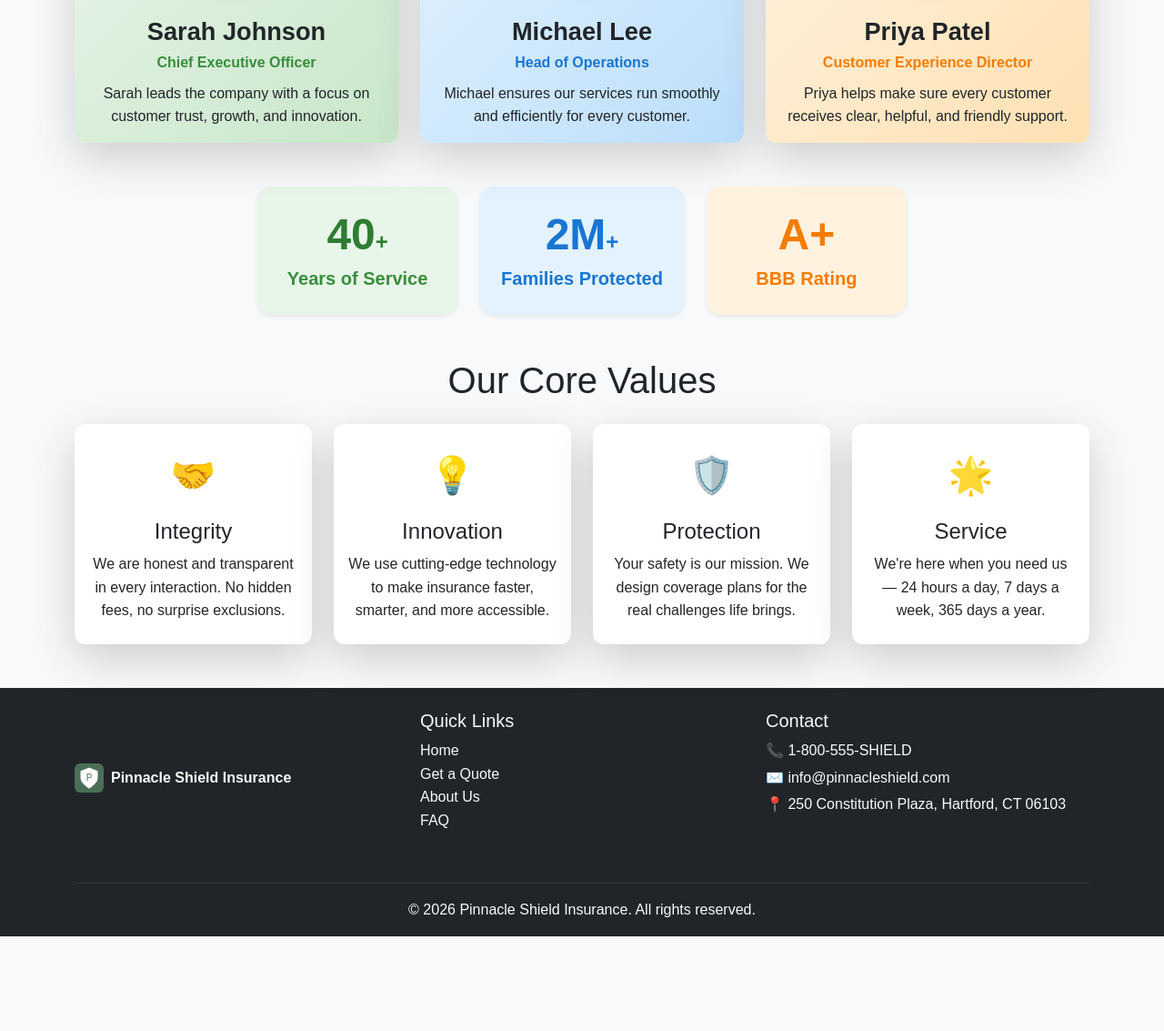
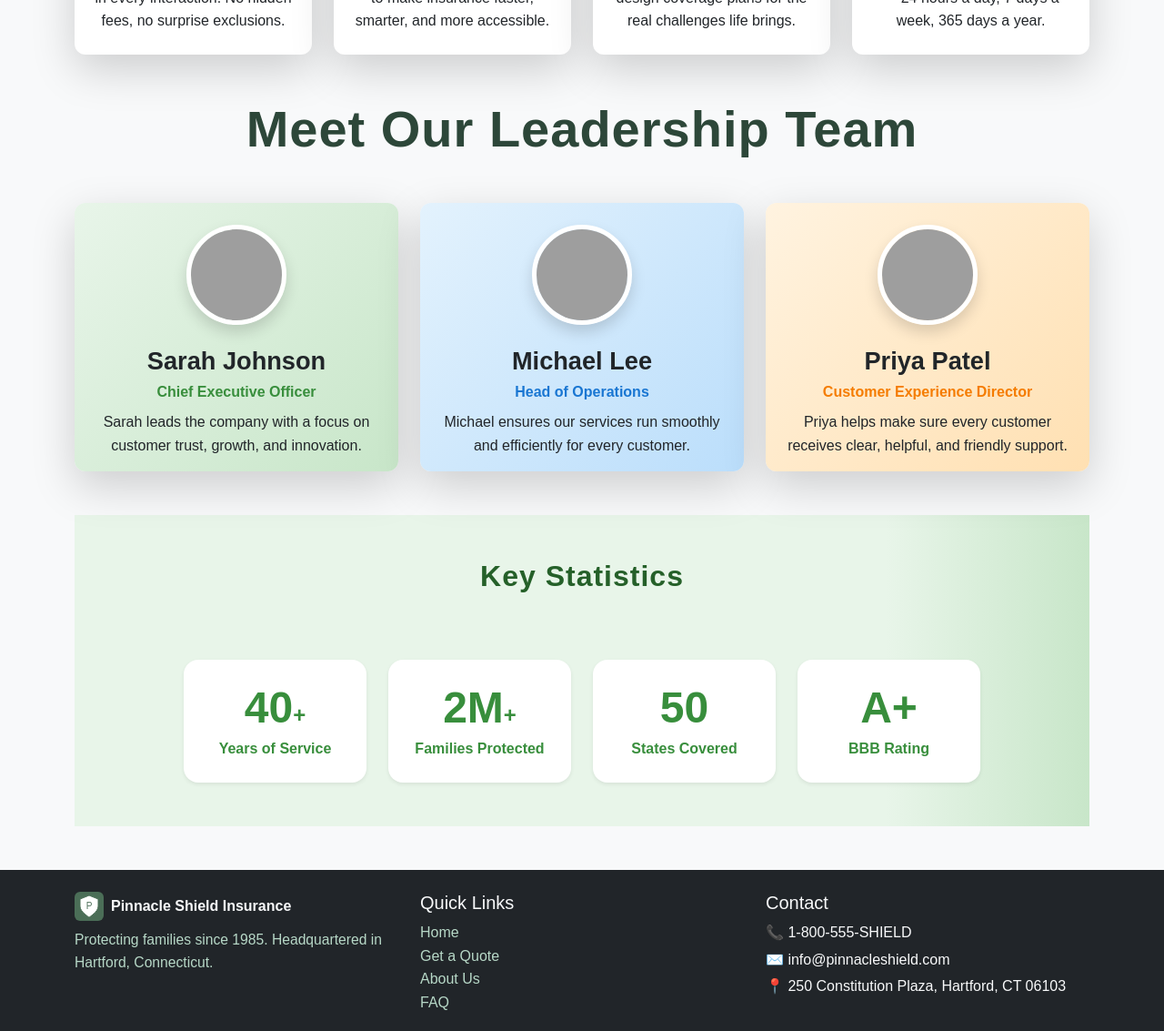
Before and after one commit to iltStudent01/Pinnacle-Shield-Insurance, a plain HTML site: page about.html in a window 1280 px wide. Shown: the part 699-1832 px from the top of the page at 91% size. Before the commit the page ends 1728 px from the top, so only its background shows below. Drawn offline with nearby package versions, Linux system fonts and the light colour scheme; grey boxes are pictures that could not be loaded.

Commit message:
Fix footer layout and add company tagline

```diff
--- a/about.html
+++ b/about.html
@@ -50,10 +50,10 @@
   </nav>
 
   <!-- Main content --><main class="container my-5">
-    <h1 class="mb-4">About Pinnacle Shield Insurance</h1>
+    <h1 class="mb-4 text-center">About Pinnacle Shield Insurance</h1>
 
     <!-- Company overview -->
-    <section class="mb-5">
+    <section class="mb-5" style="max-width:900px;margin:auto;">
       <p>
         Pinnacle Shield Insurance was founded in 1985 and has grown into a trusted provider
         of auto, home, and life insurance. Headquartered in Hartford, Connecticut, we proudly
@@ -70,69 +70,9 @@
       </p>
     </section>
 
-    <!-- Leadership team --><section class="mb-5">
-      <h2 class="text-center mb-5 display-4 fw-bold" style="letter-spacing:1px; color:#2d4739;">Meet Our Leadership Team</h2>
-      <div class="row g-4 justify-content-center">
-        <div class="col-md-4">
-          <div class="card h-100 shadow-lg border-0 text-center" style="background:linear-gradient(135deg,#e8f5e9,#c8e6c9);">
-            <div class="mx-auto mt-4 mb-2" style="width:110px;height:110px;display:flex;align-items:center;justify-content:center;background:#4B6E57;color:#fff;font-size:3rem;font-weight:700;border-radius:50%;box-shadow:0 2px 12px #0001;">
-              SJ
-            </div>
-            <div class="card-body">
-              <h4 class="card-title mb-1 fw-bold" style="font-size:1.7rem;">Sarah Johnson</h4>
-              <p class="card-text fw-semibold mb-2" style="color:#388e3c;">Chief Executive Officer</p>
-              <p class="card-text mb-0">Sarah leads the company with a focus on customer trust, growth, and innovation.</p>
-            </div>
-          </div>
-        </div>
-        <div class="col-md-4">
-          <div class="card h-100 shadow-lg border-0 text-center" style="background:linear-gradient(135deg,#e3f2fd,#bbdefb);">
-            <div class="mx-auto mt-4 mb-2" style="width:110px;height:110px;display:flex;align-items:center;justify-content:center;background:#1976d2;color:#fff;font-size:3rem;font-weight:700;border-radius:50%;box-shadow:0 2px 12px #0001;">
-              ML
-            </div>
-            <div class="card-body">
-              <h4 class="card-title mb-1 fw-bold" style="font-size:1.7rem;">Michael Lee</h4>
-              <p class="card-text fw-semibold mb-2" style="color:#1976d2;">Head of Operations</p>
-              <p class="card-text mb-0">Michael ensures our services run smoothly and efficiently for every customer.</p>
-            </div>
-          </div>
-        </div>
-        <div class="col-md-4">
-          <div class="card h-100 shadow-lg border-0 text-center" style="background:linear-gradient(135deg,#fff3e0,#ffe0b2);">
-            <div class="mx-auto mt-4 mb-2" style="width:110px;height:110px;display:flex;align-items:center;justify-content:center;background:#f57c00;color:#fff;font-size:3rem;font-weight:700;border-radius:50%;box-shadow:0 2px 12px #0001;">
-              PP
-            </div>
-            <div class="card-body">
-              <h4 class="card-title mb-1 fw-bold" style="font-size:1.7rem;">Priya Patel</h4>
-              <p class="card-text fw-semibold mb-2" style="color:#f57c00;">Customer Experience Director</p>
-              <p class="card-text mb-0">Priya helps make sure every customer receives clear, helpful, and friendly support.</p>
-            </div>
-          </div>
-        </div>
-      </div>
-      <div class="row mt-5 justify-content-center">
-        <div class="col-md-10">
-          <div class="d-flex flex-wrap justify-content-center gap-4">
-            <div class="stat-card text-center p-4 rounded-4 shadow-sm" style="min-width:220px;background:#e8f5e9;">
-              <div class="display-5 fw-bold mb-1" style="color:#2e7d32;">40<span style="font-size:1.5rem;">+</span></div>
-              <div class="fs-5 fw-semibold" style="color:#388e3c;">Years of Service</div>
-            </div>
-            <div class="stat-card text-center p-4 rounded-4 shadow-sm" style="min-width:220px;background:#e3f2fd;">
-              <div class="display-5 fw-bold mb-1" style="color:#1976d2;">2M<span style="font-size:1.5rem;">+</span></div>
-              <div class="fs-5 fw-semibold" style="color:#1976d2;">Families Protected</div>
-            </div>
-            <div class="stat-card text-center p-4 rounded-4 shadow-sm" style="min-width:220px;background:#fff3e0;">
-              <div class="display-5 fw-bold mb-1" style="color:#f57c00;">A+</div>
-              <div class="fs-5 fw-semibold" style="color:#f57c00;">BBB Rating</div>
-            </div>
-          </div>
-        </div>
-      </div>
-    </section>
-
-    <!-- Company values -->
-    <section>
-      <h2 class="display-6 mb-4 text-center">Our Core Values</h2>
+    <!-- Core Values section -->
+    <section class="mb-5">
+      <h2 class="display-6 mb-4 text-center fw-bold" style="letter-spacing:1px; color:#2d4739;">Our Core Values</h2>
       <div class="row g-4 justify-content-center mb-5">
         <div class="col-md-6 col-lg-3">
           <div class="card h-100 shadow-lg border-0 text-center py-4 px-3">
@@ -164,17 +104,90 @@
         </div>
       </div>
     </section>
+
+    <!-- Leadership Team section -->
+    <section class="mb-5">
+      <h2 class="text-center mb-5 display-4 fw-bold" style="letter-spacing:1px; color:#2d4739;">Meet Our Leadership Team</h2>
+      <div class="row g-4 justify-content-center">
+        <div class="col-md-4">
+          <div class="card h-100 shadow-lg border-0 text-center" style="background:linear-gradient(135deg,#e8f5e9,#c8e6c9);">
+            <img src="https://randomuser.me/api/portraits/women/68.jpg" alt="Sarah Johnson" class="mx-auto mt-4 mb-2 rounded-circle shadow" style="width:110px;height:110px;object-fit:cover;object-position:center;border:5px solid #fff;">
+            <div class="card-body">
+              <h4 class="card-title mb-1 fw-bold" style="font-size:1.7rem;">Sarah Johnson</h4>
+              <p class="card-text fw-semibold mb-2" style="color:#388e3c;">Chief Executive Officer</p>
+              <p class="card-text mb-0">Sarah leads the company with a focus on customer trust, growth, and innovation.</p>
+            </div>
+          </div>
+        </div>
+        <div class="col-md-4">
+          <div class="card h-100 shadow-lg border-0 text-center" style="background:linear-gradient(135deg,#e3f2fd,#bbdefb);">
+            <img src="https://randomuser.me/api/portraits/men/65.jpg" alt="Michael Lee" class="mx-auto mt-4 mb-2 rounded-circle shadow" style="width:110px;height:110px;object-fit:cover;object-position:center;border:5px solid #fff;">
+            <div class="card-body">
+              <h4 class="card-title mb-1 fw-bold" style="font-size:1.7rem;">Michael Lee</h4>
+              <p class="card-text fw-semibold mb-2" style="color:#1976d2;">Head of Operations</p>
+              <p class="card-text mb-0">Michael ensures our services run smoothly and efficiently for every customer.</p>
+            </div>
+          </div>
+        </div>
+        <div class="col-md-4">
+          <div class="card h-100 shadow-lg border-0 text-center" style="background:linear-gradient(135deg,#fff3e0,#ffe0b2);">
+            <img src="https://randomuser.me/api/portraits/women/65.jpg" alt="Priya Patel" class="mx-auto mt-4 mb-2 rounded-circle shadow" style="width:110px;height:110px;object-fit:cover;object-position:center;border:5px solid #fff;">
+            <div class="card-body">
+              <h4 class="card-title mb-1 fw-bold" style="font-size:1.7rem;">Priya Patel</h4>
+              <p class="card-text fw-semibold mb-2" style="color:#f57c00;">Customer Experience Director</p>
+              <p class="card-text mb-0">Priya helps make sure every customer receives clear, helpful, and friendly support.</p>
+            </div>
+          </div>
+        </div>
+      </div>
+    </section>
+
+    <!-- Key Statistics section with blue band -->
+    <section class="py-5 about-green-band">
+      <div class="container">
+        <h2 class="text-center mb-5 fw-bold" style="letter-spacing:1px; color:#256029;">Key Statistics</h2>
+        <div class="row justify-content-center text-center g-4" style="max-width:900px;margin:auto;">
+          <div class="col-6 col-md-3">
+            <div class="stat-card p-4 rounded-4 shadow-sm bg-white h-100">
+              <div class="display-5 fw-bold mb-1" style="color:#388e3c;">40<span style="font-size:1.5rem;">+</span></div>
+              <div class="fs-6 fw-semibold" style="color:#388e3c;">Years of Service</div>
+            </div>
+          </div>
+          <div class="col-6 col-md-3">
+            <div class="stat-card p-4 rounded-4 shadow-sm bg-white h-100">
+              <div class="display-5 fw-bold mb-1" style="color:#388e3c;">2M<span style="font-size:1.5rem;">+</span></div>
+              <div class="fs-6 fw-semibold" style="color:#388e3c;">Families Protected</div>
+            </div>
+          </div>
+          <div class="col-6 col-md-3">
+            <div class="stat-card p-4 rounded-4 shadow-sm bg-white h-100">
+              <div class="display-5 fw-bold mb-1" style="color:#388e3c;">50</div>
+              <div class="fs-6 fw-semibold" style="color:#388e3c;">States Covered</div>
+            </div>
+          </div>
+          <div class="col-6 col-md-3">
+            <div class="stat-card p-4 rounded-4 shadow-sm bg-white h-100">
+              <div class="display-5 fw-bold mb-1" style="color:#388e3c;">A+</div>
+              <div class="fs-6 fw-semibold" style="color:#388e3c;">BBB Rating</div>
+            </div>
+          </div>
+        </div>
+      </div>
+    </section>
       </main><!-- Footer -->
   <footer class="site-footer text-light pt-4 mt-5">
     <div class="container">
       <div class="row">
-        <div class="col-md-4 mb-4 d-flex align-items-center">
+        <div class="col-md-4 mb-4">
+          <div class="d-flex align-items-center mb-2">
             <svg width="32" height="32" viewBox="0 0 64 64" fill="none" xmlns="http://www.w3.org/2000/svg">
               <rect width="64" height="64" rx="12" fill="#4B6E57"/>
               <path d="M32 8L52 16V32C52 44 32 56 32 56C32 56 12 44 12 32V16L32 8Z" fill="#fff" stroke="#4B6E57" stroke-width="2"/>
               <text x="50%" y="50%" text-anchor="middle" fill="#4B6E57" font-size="20" font-family="Arial" dy=".3em">P</text>
             </svg>
             <span style="font-weight:bold; margin-left:8px;">Pinnacle Shield Insurance</span>
+          </div>
+          <span class="footer-tagline">Protecting families since 1985. Headquartered in Hartford, Connecticut.</span>
         </div>
         <div class="col-md-4 mb-4">
           <h5>Quick Links</h5>
--- a/css/styles.css
+++ b/css/styles.css
@@ -1,3 +1,63 @@
+.footer-tagline {
+  display: block;
+  margin-top: 0.15rem;
+  margin-left: 0;
+  font-size: 0.98rem;
+  color: #b7d8c7;
+}
+/* Light green band for Key Statistics */
+.about-green-band {
+  background: linear-gradient(90deg,#e8f5e9 80%,#c8e6c9 100%);
+}
+/* =============================
+   ABOUT PAGE CUSTOM SECTIONS
+============================== */
+.stat-card {
+  transition: transform 0.18s, box-shadow 0.18s;
+}
+.stat-card:hover {
+  transform: translateY(-4px) scale(1.04);
+  box-shadow: 0 8px 32px rgba(25, 118, 210, 0.13);
+}
+.about-blue-band {
+  background: linear-gradient(90deg,#1976d2 80%,#42a5f5 100%);
+}
+.about-blue-band .stat-card {
+  background: #fff;
+  border: none;
+}
+.about-blue-band h2 {
+  color: #fff;
+}
+@media (max-width: 991px) {
+  .about-blue-band .stat-card {
+    margin-bottom: 1.5rem;
+  }
+}
+@media (max-width: 767px) {
+  .about-blue-band .stat-card {
+    min-width: 140px;
+    padding: 1.2rem 0.5rem;
+  }
+}
+
+/* Footer dark theme */
+.site-footer {
+  background: #222c2a;
+  color: #e0e0e0;
+}
+.site-footer .footer-link {
+  color: #b7d8c7;
+  text-decoration: none;
+  transition: color 0.18s;
+}
+.site-footer .footer-link:hover {
+  color: #fff;
+  text-decoration: underline;
+}
+.site-footer hr {
+  border-color: #3a4a47;
+}
 /* Field error styling for quote form */
 .is-invalid {
   border-color: #dc3545 !important;
```
Also changed, not shown: faq.html (+4 -1 lines), index.html (+4 -1 lines), quote.html (+4 -1 lines), 1 other file. Lines whose indentation alone changed are shown as unchanged.
